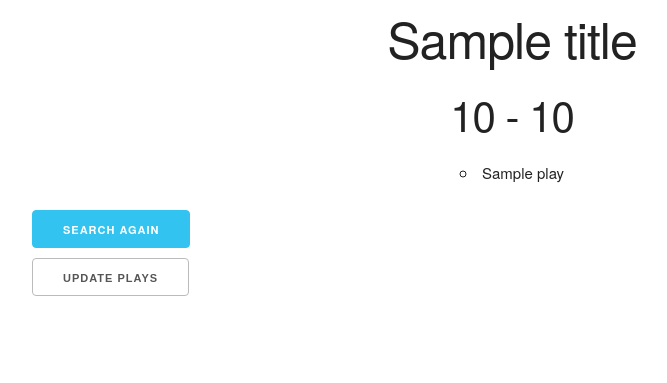
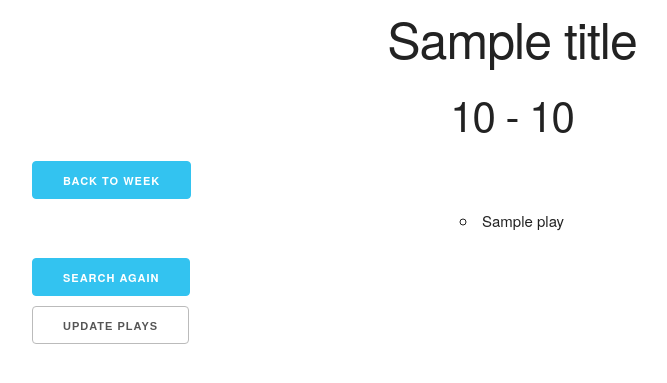
Before and after one commit to SuperRonJon/NFLScores, a Flask app: template templates/match.html in a window 1280 px wide. Shown: the top 383 px of the page, without its empty margins (128-795 px from the left). Run offline with Flask 3, Linux system fonts and the light colour scheme; the template is opened without the code that fills it: most values are stand-ins (such as "Sample title", 1, 10 or a date in 2020).

Commit message:
add return to week button to individual match page

```diff
--- a/app.py
+++ b/app.py
@@ -77,6 +77,12 @@ def game_scores():
         gameid = request.args['gameid']
     except:
         return render_template('notfound.html', title='Whoops...')
+    try:
+        week_val = request.args['week']
+        year, week, playoffs = week_val.split("-")
+    except:
+        year, week, playoffs = "0", "0", "0"
+
     query = {'game_id': gameid}
     if db.gamedata.count_documents(query) == 0:
         game = dict()
@@ -101,7 +107,7 @@ def game_scores():
     game['scores'] = plays
     title = '{} vs {}'.format(game['info']['team1'], game['info']['team2'])
 
-    return render_template('match.html', game=game, title=title)
+    return render_template('match.html', game=game, title=title, year=year, week=week, playoffs=playoffs)
 
 
 @app.route('/update_match/<gameid>', methods=['POST'])
--- a/templates/match.html
+++ b/templates/match.html
@@ -3,6 +3,9 @@
 <div class='container'>
     <h1 class='center'>{{ title }}</h1>
     <h2 class='center'>{{ game['info']['team1_score'] }} - {{ game['info']['team2_score'] }}</h2>
+    {% if year != '0' %}
+    <a href="/week?year={{ year }}&week={{ week }}&playoffs={{ playoffs }}" class='button button-primary'>Back to Week</a>
+    {% endif %}
     <ul class='center'>
         {% for play in game['scores']: %}
             <li>{{ play }}</li>
--- a/templates/week.html
+++ b/templates/week.html
@@ -10,7 +10,7 @@
         <div class='match-result'>
             <h6 class="teams">{{ game['name'] }}</h6>
             <h6 class="score">{{ game['info']['team1_score'] }} - {{ game['info']['team2_score'] }}</h6>
-            <a class="button" href="/match?gameid={{ game['id'] }}">Get Plays</a>
+            <a class="button" href="/match?gameid={{ game['id'] }}&week={{ year }}-{{ week }}-{{ playoffs }}">Get Plays</a>
         </div>
     {% endfor %}
     </div>
```
